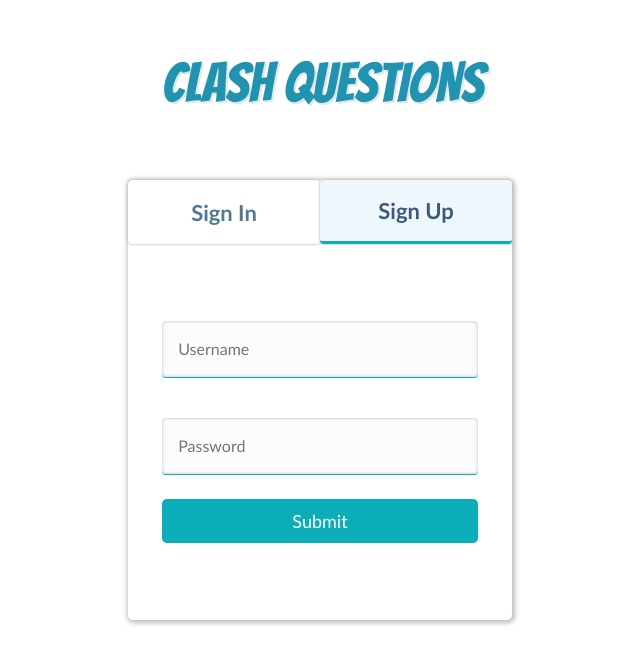
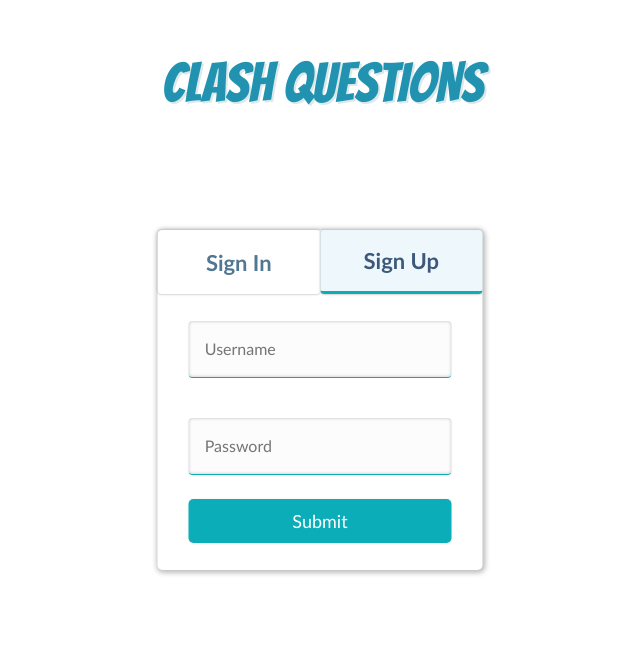
Before and after one commit to pentamarch/question-portal, a React (Create React App) app: page / in a window 1280 px wide. Shown: the top 664 px of the page, without its empty margins (305-945 px from the left). Built offline with nearby package versions, Linux system fonts and the light colour scheme.

Commit message:
url updated

```diff
--- a/src/reducers/url.js
+++ b/src/reducers/url.js
@@ -1,6 +1,6 @@
 const urlReducer = (
   state = {
-    url: "",
+    url: "queback.herokuapp.com",
   },
   action
 ) => {
--- a/src/signin/signin.css
+++ b/src/signin/signin.css
@@ -10,9 +10,9 @@ form {
   width: 90%;
 }
 .login {
-  width: 30vw;
+  width: 325px;
   font-family: "Gill Sans", "Gill Sans MT", Calibri, "Trebuchet MS", sans-serif;
-  height: 55vh;
+  height: 340px;
   position: absolute;
   top: 50%;
   left: 50%;
@@ -20,6 +20,7 @@ form {
   display: flex;
   justify-content: center;
   border-radius: 5px;
+  box-sizing: border-box;
   box-shadow: 1px 1px 5px 2px rgb(190, 190, 190);
 }
 .inp {
--- a/src/submit/submit.jsx
+++ b/src/submit/submit.jsx
@@ -15,6 +15,15 @@ class Add extends Component {
     this.props.reset();
   };
 
+  componentDidMount() {
+    const token = localStorage.getItem("token");
+    const user = jwtDecode(token);
+    if (this.props.checked === "yes") this.setState({ checked: "yes" });
+    else this.setState({ checked: "no" });
+
+    if (user.role === "admin") this.setState({ readonly: true });
+  }
+
   handlecheck = (e) => {
     const token = localStorage.getItem("token");
     const user = jwtDecode(token);
@@ -31,14 +40,7 @@ class Add extends Component {
     }).then((response) => {});
   };
 
-  componentDidMount() {
-    const token = localStorage.getItem("token");
-    const user = jwtDecode(token);
-    if (this.props.checked === "yes") this.setState({ checked: "yes" });
-    else this.setState({ checked: "no" });
 
-    if (user.role === "admin") this.setState({ readonly: true });
-  }
   handleSubmit = (e) => {
     e.preventDefault();
     const token = localStorage.getItem("token");
```
